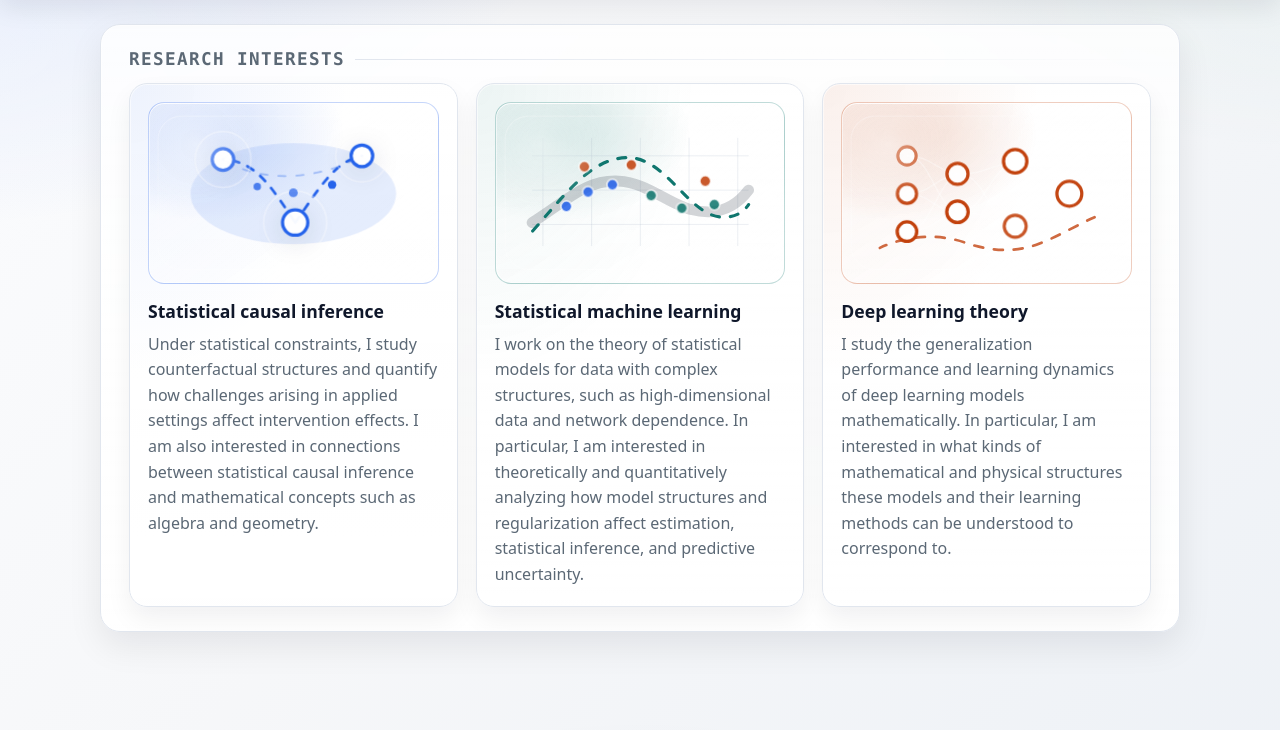
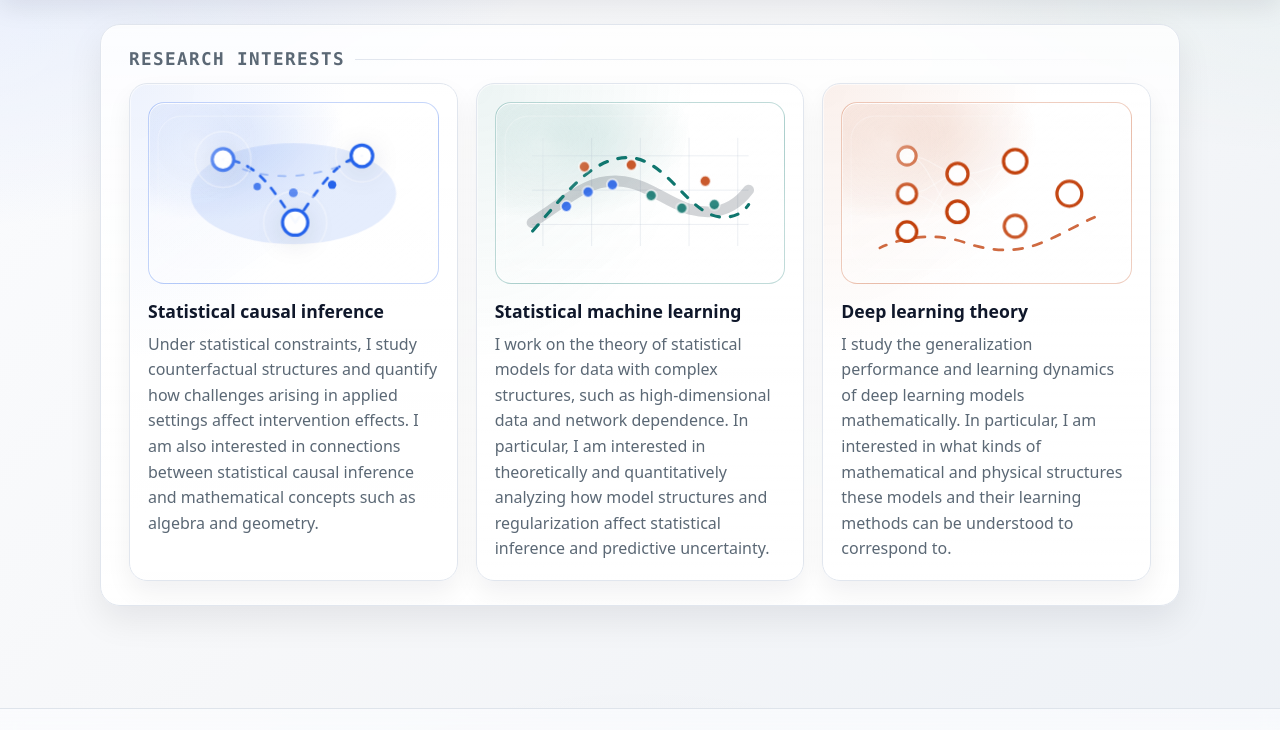
Before and after one commit to shutech2001/shutech2001.github.io, a plain HTML site: page about.html in a window 1280 px wide. Shown: the part 65-795 px from the top of the page. Drawn offline with Linux system fonts and the light colour scheme.

Commit message:
update about

```diff
--- a/about.html
+++ b/about.html
@@ -79,8 +79,8 @@
               <p class="concept-desc" data-i18n="about.interest2Desc">
                 I work on the theory of statistical models for data with complex structures, such as high-dimensional
                 data and network dependence. In particular, I am interested in theoretically and quantitatively
-                analyzing how model structures and regularization affect estimation, statistical inference, and
-                predictive uncertainty.
+                analyzing how model structures and regularization affect statistical inference and predictive
+                uncertainty.
               </p>
             </div>
           </article>
--- a/js/site.js
+++ b/js/site.js
@@ -31,7 +31,7 @@
       "about.interest1": "Statistical causal inference",
       "about.interest1Desc": "Under statistical constraints, I study counterfactual structures and quantify how challenges arising in applied settings affect intervention effects. I am also interested in connections between statistical causal inference and mathematical concepts such as algebra and geometry.",
       "about.interest2": "Statistical machine learning",
-      "about.interest2Desc": "I work on the theory of statistical models for data with complex structures, such as high-dimensional data and network dependence. In particular, I am interested in theoretically and quantitatively analyzing how model structures and regularization affect estimation, statistical inference, and predictive uncertainty.",
+      "about.interest2Desc": "I work on the theory of statistical models for data with complex structures, such as high-dimensional data and network dependence. In particular, I am interested in theoretically and quantitatively analyzing how model structures and regularization affect statistical inference and predictive uncertainty.",
       "about.interest3": "Deep learning theory",
       "about.interest3Desc": "I study the generalization performance and learning dynamics of deep learning models mathematically. In particular, I am interested in what kinds of mathematical and physical structures these models and their learning methods can be understood to correspond to.",
       "about.applicationLead": "I am interested in applications in...",
@@ -132,7 +132,7 @@
       "about.interest1": "統計的因果推論",
       "about.interest1Desc": "統計的制約の下で，反事実構造を扱い，各応用場面で生じる課題に対して介入効果への影響を定量化します．また，統計的因果推論と代数・幾何などの数学的概念との接続に興味があります．",
       "about.interest2": "統計的機械学習",
-      "about.interest2Desc": "高次元データやネットワーク依存性など，複雑な構造を有するデータに対する統計モデルの理論を扱います．得に，モデル構造や正則化が推定・統計的推論および予測不確実性に与える影響を，理論的・定量的に解析することに興味があります．",
+      "about.interest2Desc": "高次元データやネットワーク依存性など，複雑な構造を有するデータに対する統計モデルの理論を扱います．特に，モデル構造や正則化が統計的推論および予測不確実性に与える影響を理論的・定量的に解析することに興味があります．",
       "about.interest3": "深層学習理論",
       "about.interest3Desc": "深層学習モデルにおける汎化性能や学習ダイナミクスを数理的に考えます．特に，これらのモデルやその学習方法が，どのような数理構造・物理構造と対応すると考えることができるのかについて興味があります．",
       "about.applicationLead": "応用研究領域",
```
